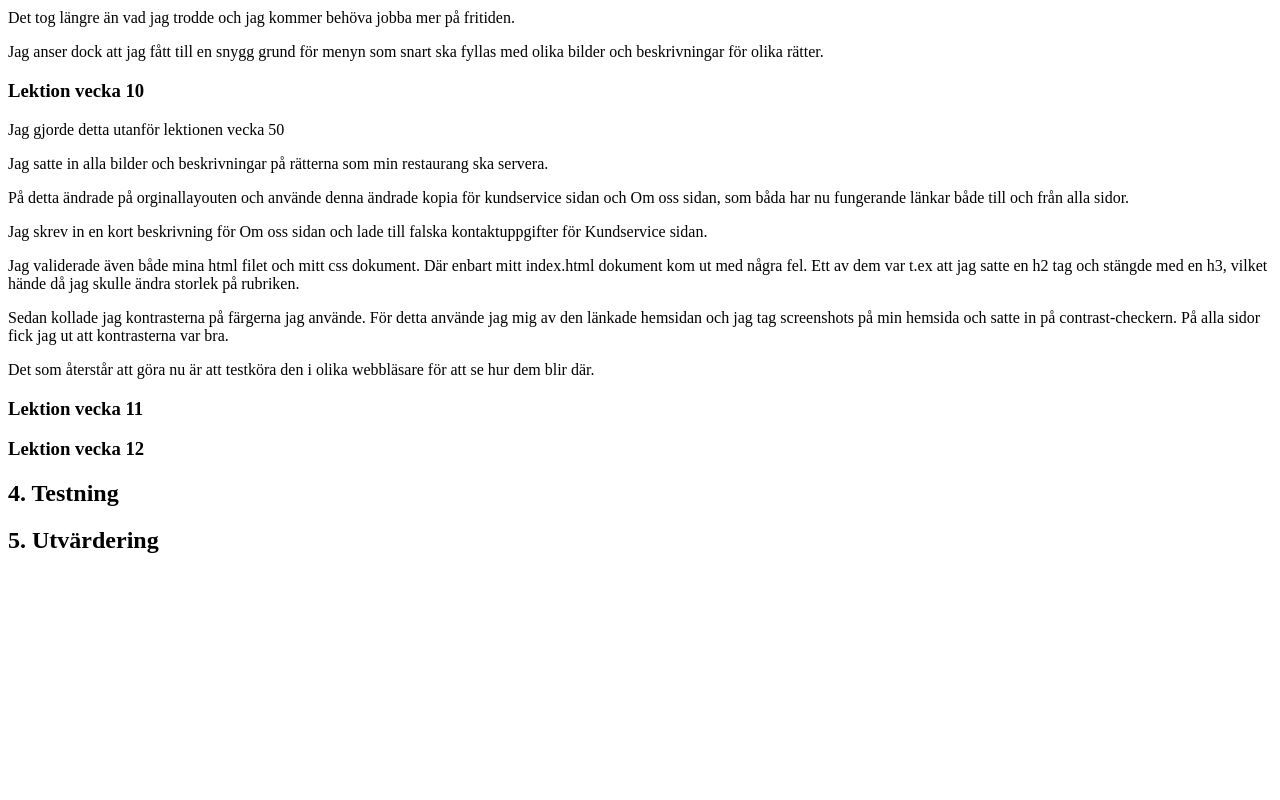
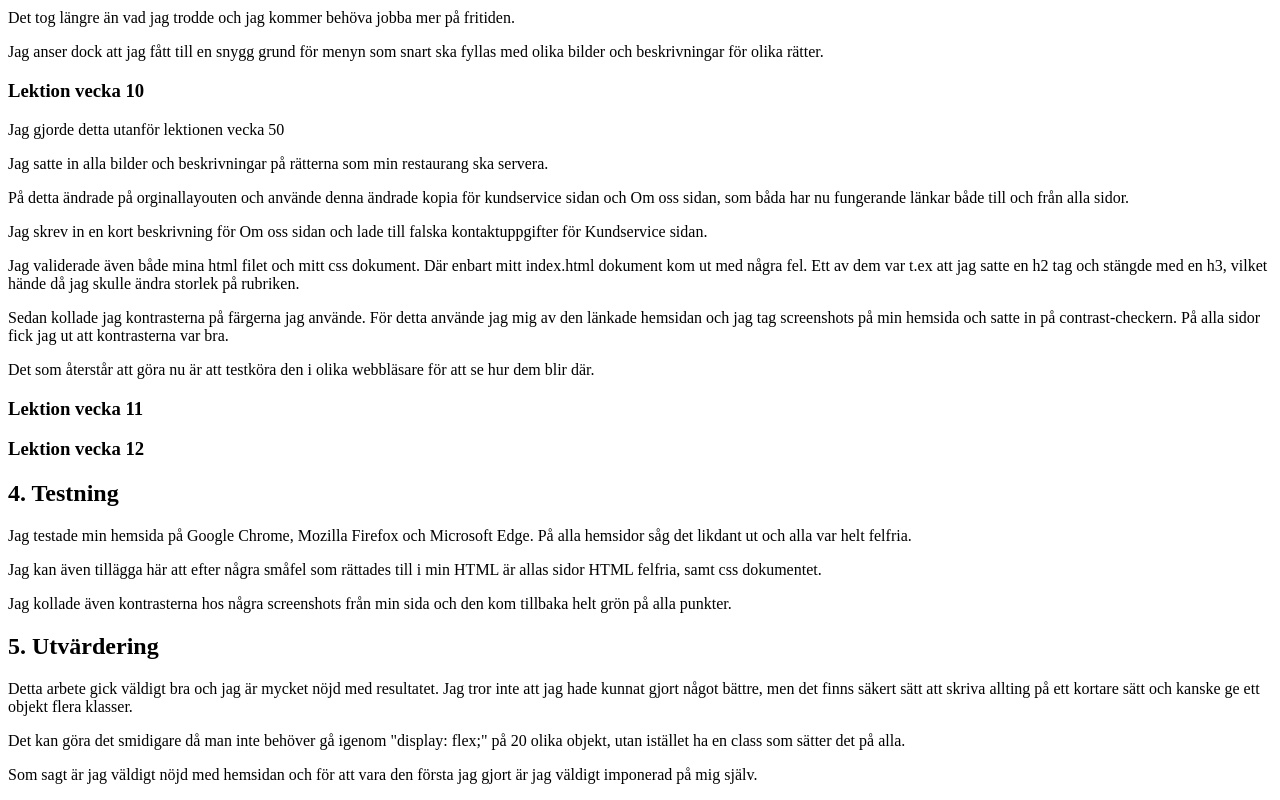
Before and after one commit to wilmer-greppe-nti-johanneberg/wuRestaurantProjekt2021, a plain HTML site: page misc/dokumentation.html in a window 1280 px wide. Shown: the part 1315-2115 px from the top of the page. Before the commit the page ends 1889 px from the top, so only its background shows below. Drawn offline with Linux system fonts and the light colour scheme.

Commit message:
FÄRDIGA SIDAN!!!!!!!

```diff
--- a/misc/dokumentation.html
+++ b/misc/dokumentation.html
@@ -183,11 +183,17 @@
 
     <h2>4. Testning</h2>
     <!-- Testa i Chrome + Firefox eller Safari (på både dator och mobil). Skiljer sig resultatet? Har du behövt anpassa ditt kod/innehåll efter de olika webbläsarna? Hur gick valideringen? Vad säger contrastchecker.com om text/bakgrundsfärg? Hur ser resultatet ut på en riktig telefon? -->
+    <p>Jag testade min hemsida på Google Chrome, Mozilla Firefox och Microsoft Edge. På alla hemsidor såg det likdant ut och alla var helt felfria.</p>
+    <p>Jag kan även tillägga här att efter några småfel som rättades till i min HTML är allas sidor HTML felfria, samt css dokumentet.</p>
+    <p>Jag kollade även kontrasterna hos några screenshots från min sida och den kom tillbaka helt grön på alla punkter.</p>
 
     <h2>5. Utvärdering</h2>
     <!-- Ex: Vad gick bra/mindre bra? (i arbetet/din förmåga).
     Nyanserat: "hur hade det blivit om jag istället hade...?"
     Konkreta förbättringsförslag i produkt + process. -->
+    <p>Detta arbete gick väldigt bra och jag är mycket nöjd med resultatet. Jag tror inte att jag hade kunnat gjort något bättre, men det finns säkert sätt att skriva allting på ett kortare sätt och kanske ge ett objekt flera klasser.</p>
+    <p>Det kan göra det smidigare då man inte behöver gå igenom "display: flex;" på 20 olika objekt, utan istället ha en class som sätter det på alla.</p>
+    <p>Som sagt är jag väldigt nöjd med hemsidan och för att vara den första jag gjort är jag väldigt imponerad på mig själv.</p>
 
 </body>
 </html>
```
Also changed, not shown: 3 other files.
